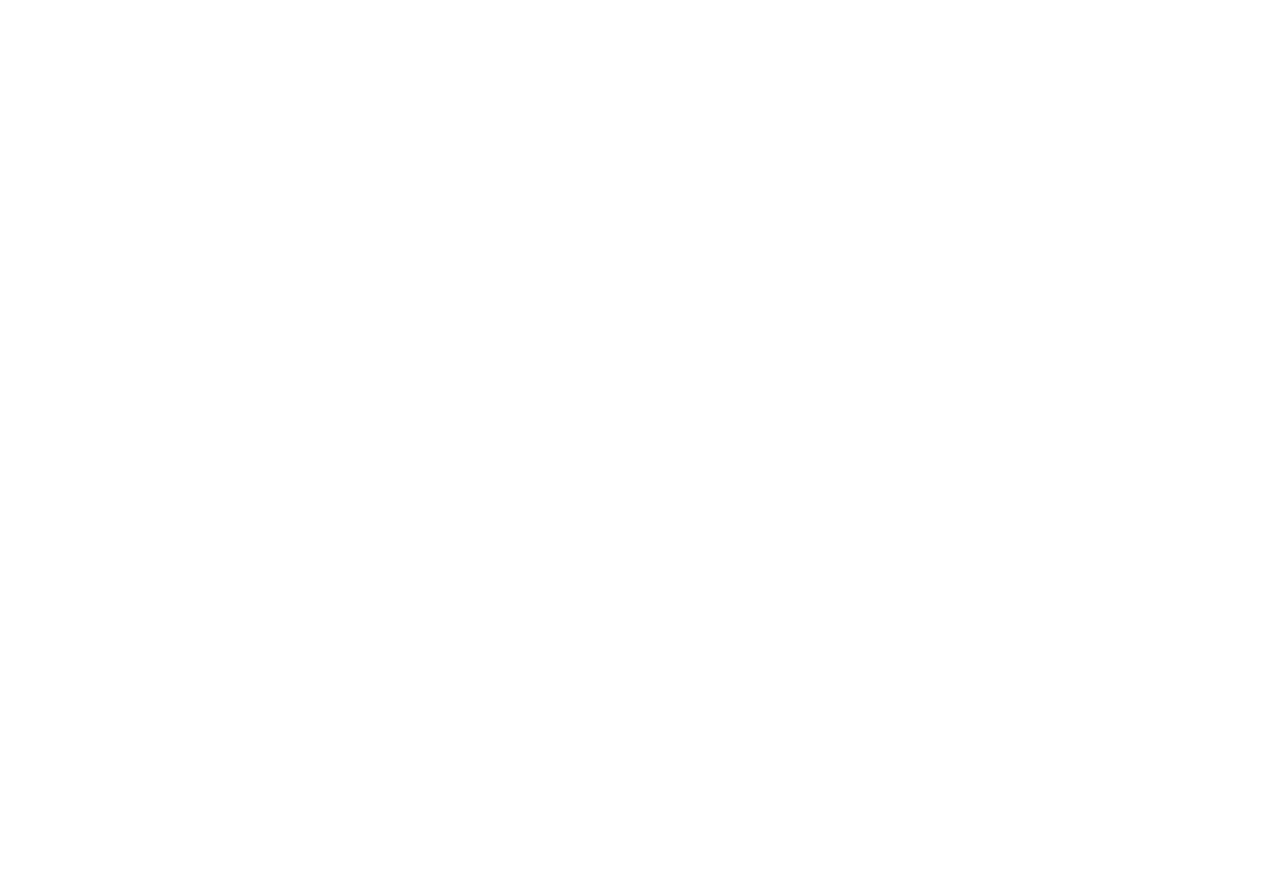
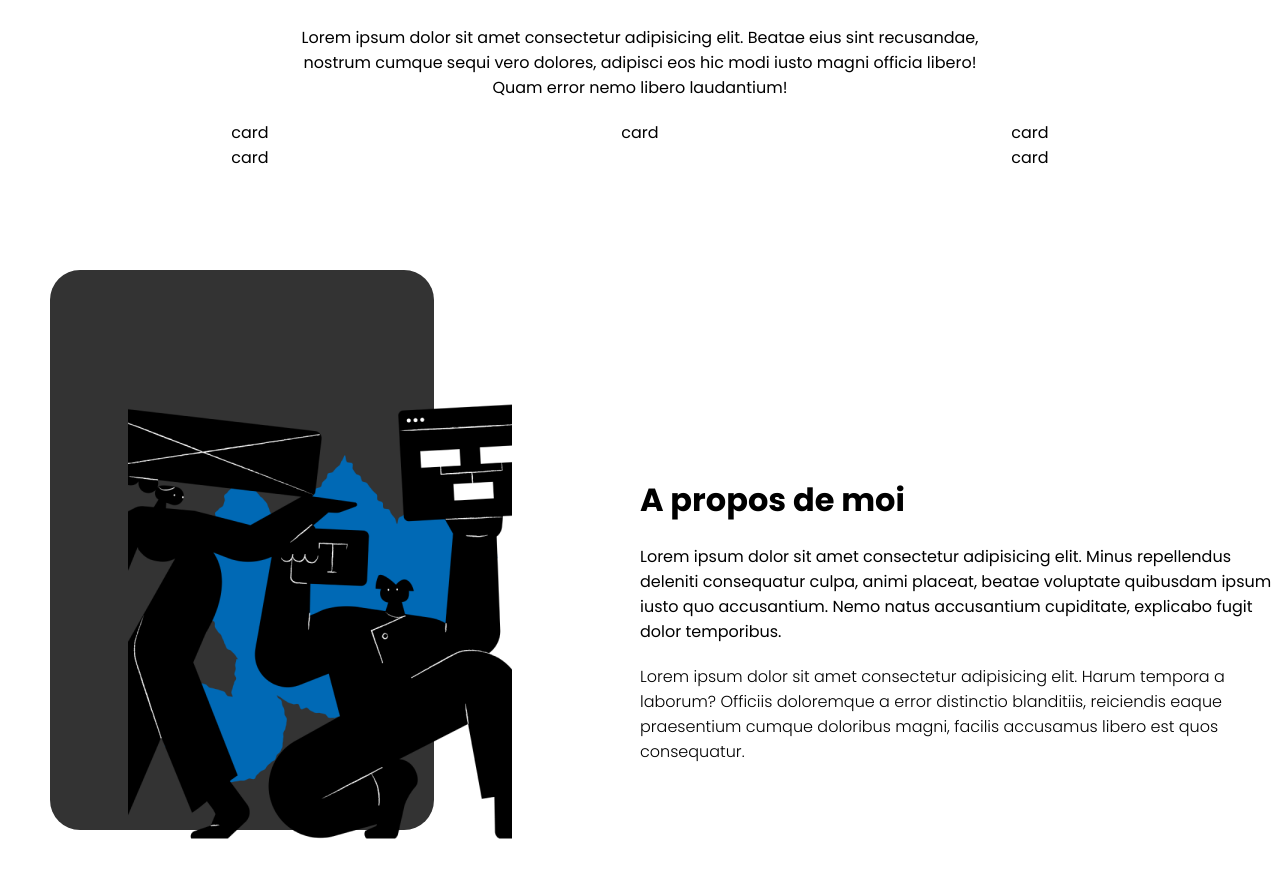
Before and after one commit to kevinkotcherga/react-portfolio, a React (Create React App) app: page / in a window 1280 px wide. Shown: the part 920-1798 px from the top of the page. Before the commit the page ends 1600 px from the top, so only its background shows below. Built offline with nearby package versions, Linux system fonts and the light colour scheme.

Commit message:
✨feat(product): ajout de la partie product/portfolio

```diff
--- a/src/App.jsx
+++ b/src/App.jsx
@@ -1,10 +1,12 @@
-import About from "./components/intro/about/About";
+import About from "./components/about/About";
 import Intro from "./components/intro/Intro";
+import { ProductList } from "./components/productList/ProductList";
 
 const App = () => {
   return (
     <div>
       <Intro />
+      <ProductList />
       <About />
     </div>
   )
--- /dev/null
+++ b/src/components/about/About.jsx
@@ -0,0 +1,26 @@
+import './about.css'
+import Me2 from "../../img/me2.png";
+
+const About = () => {
+  return (
+    <div className="a">
+      <div className="a-left">
+        <div className="a-card bg"></div>
+        <div className="a-card">
+          <img
+            src={Me2}
+            alt=''
+            className='a-img'
+          />
+        </div>
+      </div>
+      <div className="a-right">
+        <h1 className="a-title">A propos de moi</h1>
+        <p className="a-sub">Lorem ipsum dolor sit amet consectetur adipisicing elit. Minus repellendus deleniti consequatur culpa, animi placeat, beatae voluptate quibusdam ipsum iusto quo accusantium. Nemo natus accusantium cupiditate, explicabo fugit dolor temporibus.</p>
+        <p className="a-desc">Lorem ipsum dolor sit amet consectetur adipisicing elit. Harum tempora a laborum? Officiis doloremque a error distinctio blanditiis, reiciendis eaque praesentium cumque doloribus magni, facilis accusamus libero est quos consequatur.</p>
+      </div>
+    </div>
+  )
+}
+
+export default About
--- /dev/null
+++ b/src/components/about/about.css
@@ -0,0 +1,50 @@
+.a{
+  height: 100vh;
+  display: flex;
+  align-items: center;
+}
+
+.a-left{
+  flex:1;
+  display: flex;
+  align-items: center;
+  justify-content: center;
+  position: relative;
+  height: 100%;
+}
+
+.a-right{
+  flex:1;
+}
+
+.a-card.bg{
+  position: absolute;
+  top: 50px;
+  left: 50px;
+  background-color: #333;
+}
+
+.a-card {
+  width: 60%;
+  height: 70vh;
+  border-radius: 30px;
+  position: relative;
+}
+
+.a-img{
+  width: 100%;
+  height: 100%;
+  object-fit: none;
+}
+
+a-title{
+  font-weight: 400;
+}
+
+.a-sub{
+  margin: 20px 0px;
+}
+
+.a-desc{
+  font-weight: 300;
+}
--- a/src/components/intro/about/About.jsx
+++ /dev/null
@@ -1,16 +0,0 @@
-import './about.css'
-
-const About = () => {
-  return (
-    <div className="a">
-      <div className="a-left">
-        <div className="a-card">
-          <img src='' alt='' className='' />
-        </div>
-      </div>
-      <div className="a-right"></div>
-    </div>
-  )
-}
-
-export default About
--- a/src/components/intro/about/about.css
+++ /dev/null
@@ -1,11 +0,0 @@
-.a{
-  height: 100vh;
-}
-
-.a-left{
-  flex:1;
-}
-
-.a-right{
-  flex:1;
-}
--- /dev/null
+++ b/src/components/product/Product.jsx
@@ -0,0 +1,11 @@
+import './product.css'
+
+const Product = () => {
+  return (
+    <div className='p'>
+      card
+    </div>
+  )
+}
+
+export default Product
--- /dev/null
+++ b/src/components/product/product.css
@@ -0,0 +1,3 @@
+.p{
+  width: 300px;
+}
--- /dev/null
+++ b/src/components/productList/ProductList.jsx
@@ -0,0 +1,22 @@
+import './productList.css'
+import Product from "./../product/Product"
+
+export const ProductList = () => {
+  return (
+    <div className="pl">
+      <div className="pl-texts">
+        <h1 className="pl-title">Création et inspiration</h1>
+        <p className="pl-desc">
+          Lorem ipsum dolor sit amet consectetur adipisicing elit. Beatae eius sint recusandae, nostrum cumque sequi vero dolores, adipisci eos hic modi iusto magni officia libero! Quam error nemo libero laudantium!
+        </p>
+      </div>
+      <div className="pl-list">
+        <Product />
+        <Product />
+        <Product />
+        <Product />
+        <Product />
+      </div>
+    </div>
+  )
+}
--- /dev/null
+++ b/src/components/productList/productList.css
@@ -0,0 +1,26 @@
+.pl{
+  padding: 50px 100px;
+  display: flex;
+  flex-direction: column;
+  align-items: center;
+  text-align: center;
+}
+
+.pl-texts{
+  width: 65%;
+}
+
+.pl-title{
+  font-size: 50px;
+  font-weight: 600;
+}
+
+.pl-desc{
+  margin: 20px 0px;
+}
+
+.pl-list{
+  display: flex;
+  flex-wrap: wrap;
+  justify-content: space-between;
+}
```
Also changed, not shown: src/img/me2.png.
